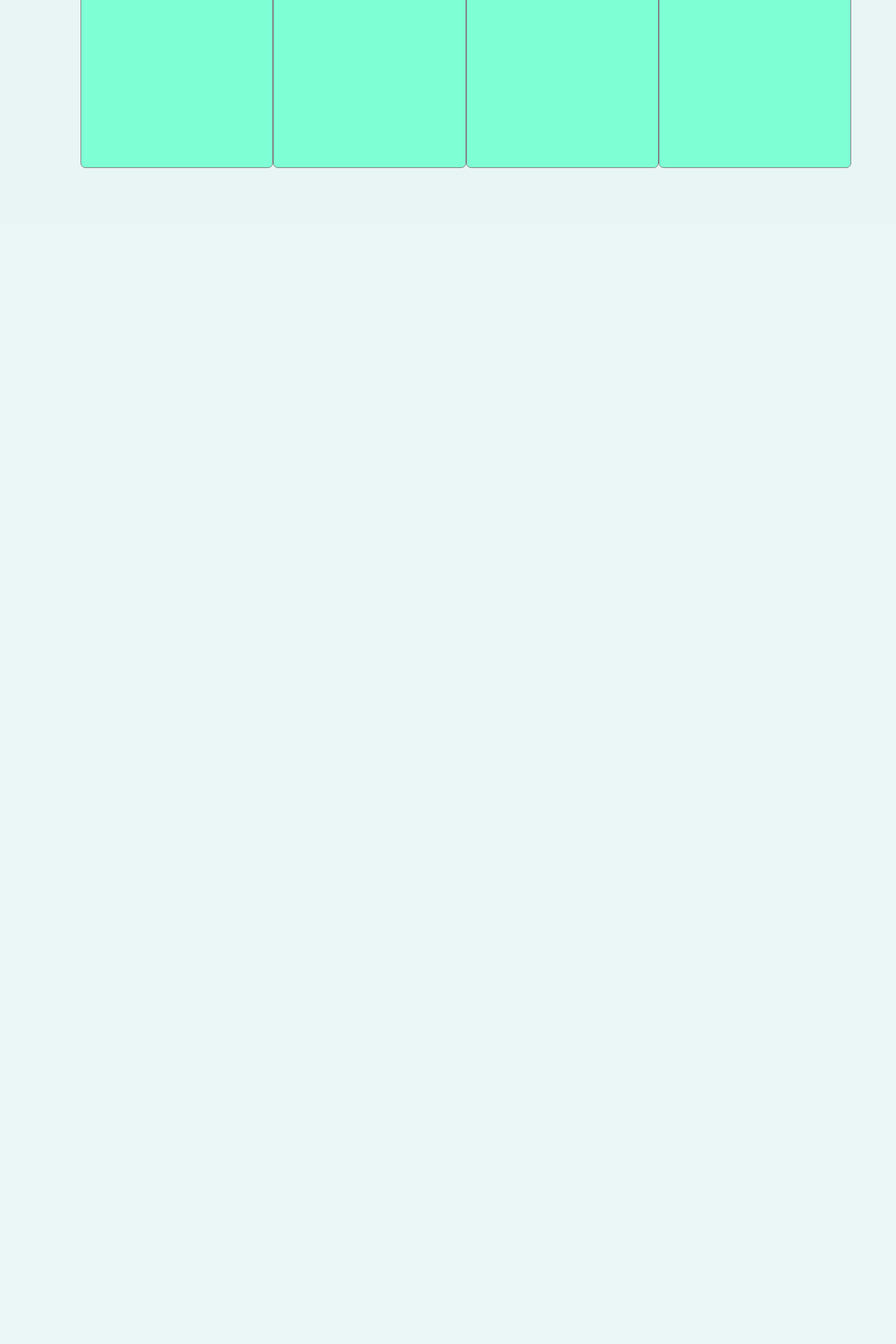
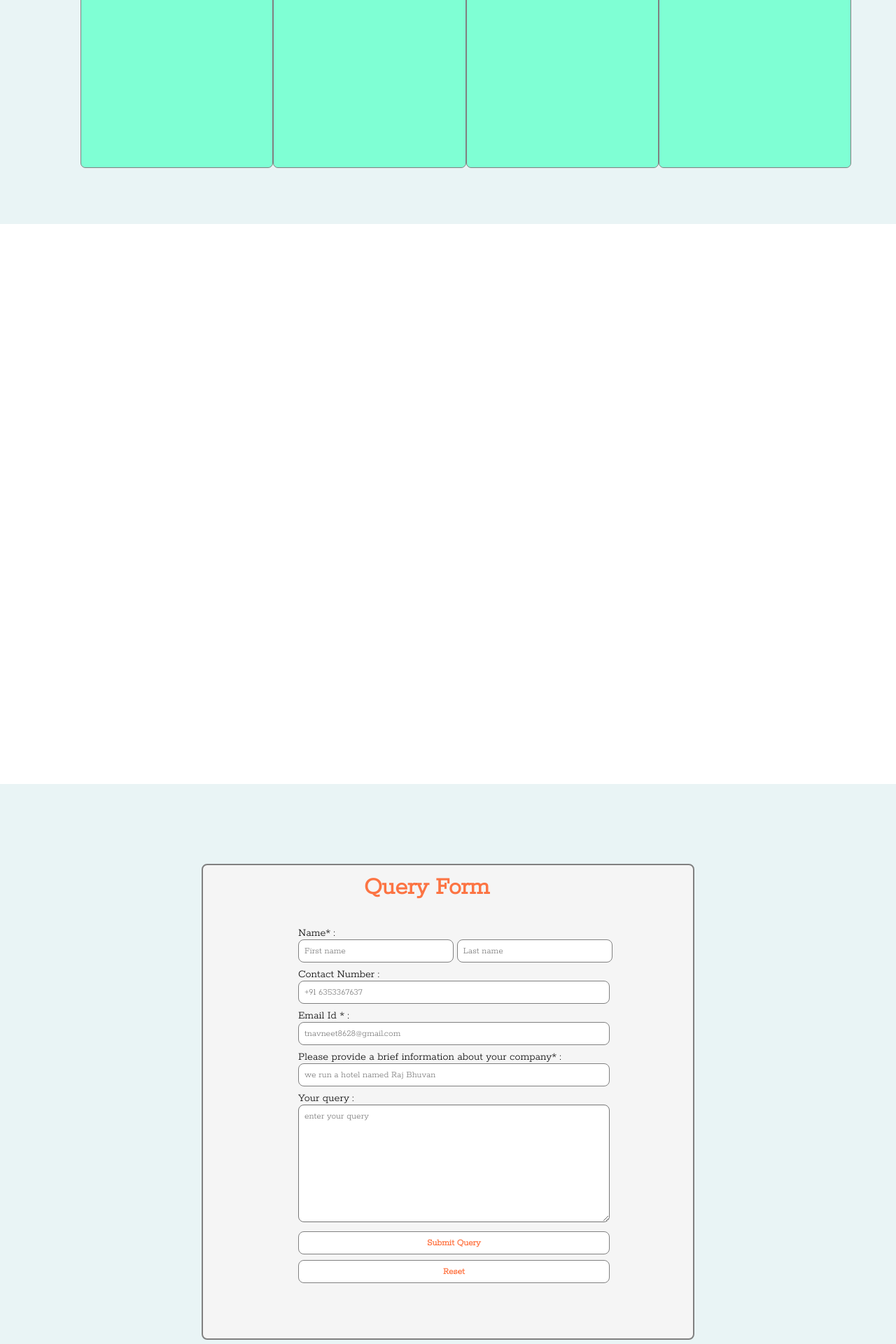
Before and after one commit to navneetthakor/dma, a PHP site: page /html/index.html in a window 1280 px wide. Shown: the part 1280-3200 px from the top of the page at 70% size. Before the commit the page ends 1520 px from the top, so only its background shows below. Run offline with PHP 8.4, Linux system fonts and the light colour scheme.

Commit message:
form section added and comments in html filr added

```diff
--- a/css/index.css
+++ b/css/index.css
@@ -252,6 +252,87 @@ nk{
     color: white;
     /* text-shadow:5px 5px 4px orangered, 10px 2px 4px #342EAD; */
 }
+/* section 2 styling ends  */
 
+/* section 3 styling starts  */
+#sec3{
+    height: 100vh;
+    width: 100vw;
+}
+/* section 3 styling ends here  */
+
+/* section 4 styling starts here  */
+#sec4 {
+    height: 100vh;
+    width: 100vw;
+    background-color: rgb(233, 244, 245);
+    border: 2px solid transparent;
+}
+
+#container{
+    background-color: whitesmoke;
+    width: 55vw;
+    height: 85vh;
+    border: 2px solid grey;
+    border-radius: 8px;
+    margin:14vh  auto;
+}
+
+#s4d1 {
+    height: 8vh;
+    width: 30vh;
+    margin: auto;
+    padding-top: 1.5vh;
+    font-size: 3vh;
+    margin-bottom: 0vh;
+    color: rgba(255, 68, 0, 0.725);
+    /* border: 2px solid red; */
+}
+
+#s4d2 {
+    /* border: 2px solid grey; */
+    height: 70vh;
+    padding-left: 10vw;
+    padding-top: 2vh;
+}
+
+#s4d2 div{
+    margin: 1vh;
+}
+
+#s4d2 input{
+    width: 80%;
+    padding: 1vh;
+    border: 1px solid grey;
+    border-radius: 8px;
+    background-color: white;
+}
+
+#s4d2d1 input{
+    display: inline-block;
+    width: 40%;
+}
+
+textarea{
+    width: 80%;
+    border-radius: 8px;
+    padding: 1vh;
+}
+#s4d2d6 input:first-child{
+    margin-bottom: 1vh;
+
+}
+
+#s4d2d6 input{
+    color: rgba(255, 68, 0, 0.725);
+    font-weight: bold;
+    cursor: pointer;
+}
+
+#s4d2d6 input:hover{
+   color: white;
+   background-color:  rgba(255, 68, 0, 0.725);
+   transition:all 1s ease-out;
+}
 
 /* utility classes  */
--- a/html/index.html
+++ b/html/index.html
@@ -9,14 +9,21 @@
     <link rel="preconnect" href="https://fonts.googleapis.com">
     <link rel="preconnect" href="https://fonts.gstatic.com" crossorigin>
     <link href="https://fonts.googleapis.com/css2?family=Rokkitt:wght@300&display=swap" rel="stylesheet">
+    <link rel="preconnect" href="https://fonts.googleapis.com">
+    <link rel="preconnect" href="https://fonts.gstatic.com" crossorigin>
+    <link href="https://fonts.googleapis.com/css2?family=Rokkitt:wght@100&family=Ubuntu&display=swap" rel="stylesheet">
     <title>Document</title>
 </head>
 
 <body>
+    <!-- header of website -->
     <header>
+        <!-- logo division  -->
         <div id="logo">
             <img src="/images/cilogo.png" alt="CI MOGULS">
         </div>
+
+        <!-- navigestion division  -->
         <div id="navigation">
             <nav>
                 <a href="" class="navbar">Home</a>
@@ -29,7 +36,10 @@
             <input type="button" value="Contact Us">
         </div>
     </header>
+
+    <!-- main containing sections  -->
     <main>
+        <!-- section 1 starts here  -->
         <section id="sec1" class="sec_s1margleft">
             <div id="s1d1" class="s1margleft s1margtop">
 
@@ -47,9 +57,11 @@
             </div>
         </section>
 
+        <!-- section 2 starts here -->
         <section id="sec2">
             <div id="s2d1">
-                    <p>Are you facing <br> the same <nk>challenges?</nk></p>
+                <p>Are you facing <br> the same <nk>challenges?</nk>
+                </p>
             </div>
             <div id="s2d2">
                 <div id="d2d1">1</div>
@@ -58,6 +70,55 @@
                 <div id="d2d4">4</div>
             </div>
         </section>
+
+        <!-- section 3 starts here  -->
+        <section id="sec3">
+
+        </section>
+
+        <!-- section 4 startes here  -->
+        <section id="sec4">
+            <div id="container">
+                <div id="s4d1">
+                    <h2>Query Form</h2>
+                </div>
+                <div id="s4d2">
+                    <form action="">
+                        <div id="s4d2d1">
+                            Name* : <br>
+                            <input type="text" id="fname" name="fname" required placeholder="First name">
+                            <input type="text" id="lname" name="lname" required placeholder="Last name">
+                        </div>
+                        <div id="s4d2d2">
+                            <label for="cnumber">Contact Number : </label><br>
+                            <input type="number" id="cnumber" name="cnumber" placeholder="+91 6353367637">
+
+                        </div>
+                        <div id="s4d2d3">
+                            <label for="email">Email Id * : </label><br>
+                            <input type="email" name="email" id="email" required placeholder="tnavneet8628@gmail.com">
+                        </div>
+                        <div id="s4d2d4">
+                            <label for="companyinfo"> Please provide a brief information about your company* :
+                            </label><br>
+                            <input type="text" name="companyinfo" id="companyinfo" required
+                                placeholder="we run a hotel named Raj Bhuvan">
+                        </div>
+
+                        <div id="s4d2d5">
+                            <label for="brifquery"> Your query : </label><br>
+                            <textarea name="" id="brifquery" cols="30" rows="10"
+                                placeholder="enter your query"></textarea>
+                        </div>
+
+                        <div id="s4d2d6">
+                            <input type="submit" value="Submit Query">
+                            <input type="reset" value="Reset">
+                        </div>
+                    </form>
+                </div>
+            </div>
+        </section>
     </main>
 </body>
 
```
Lines whose indentation alone changed are shown as unchanged.
